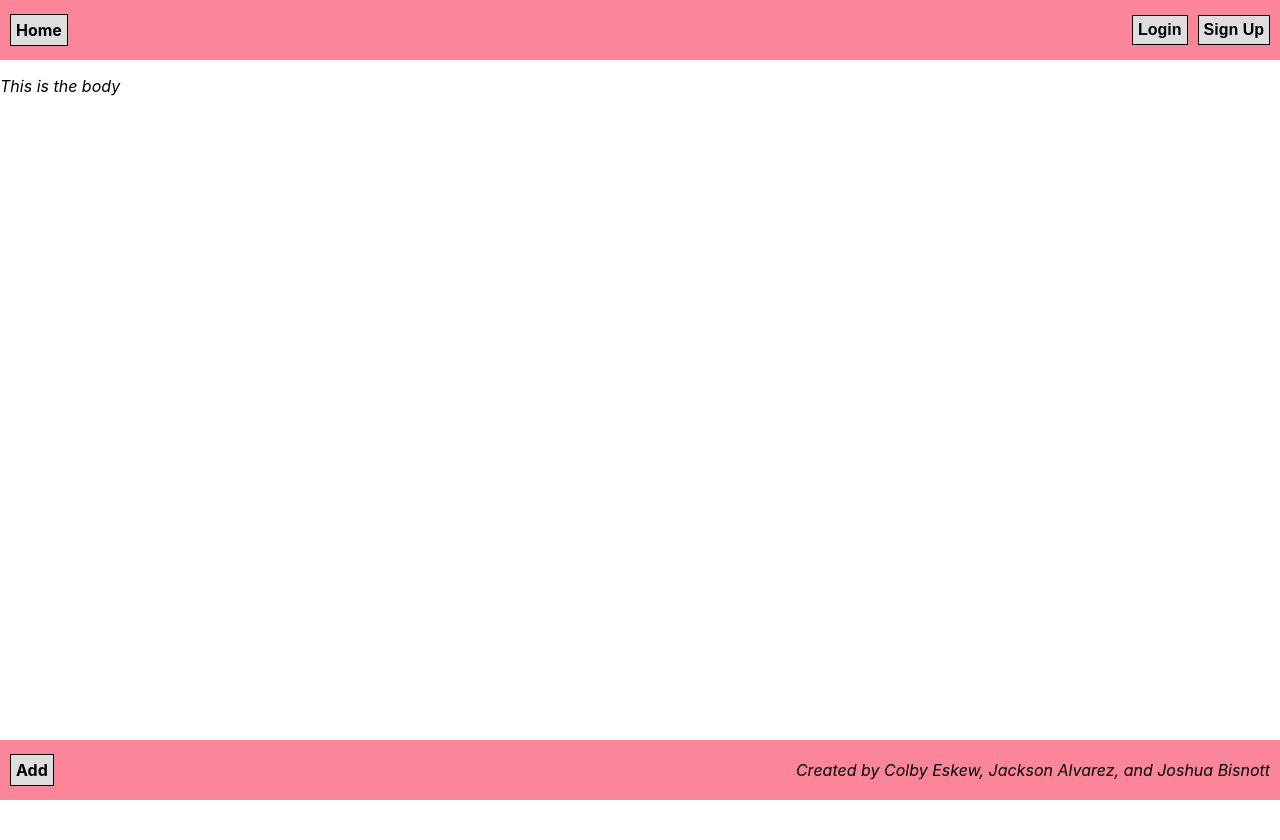
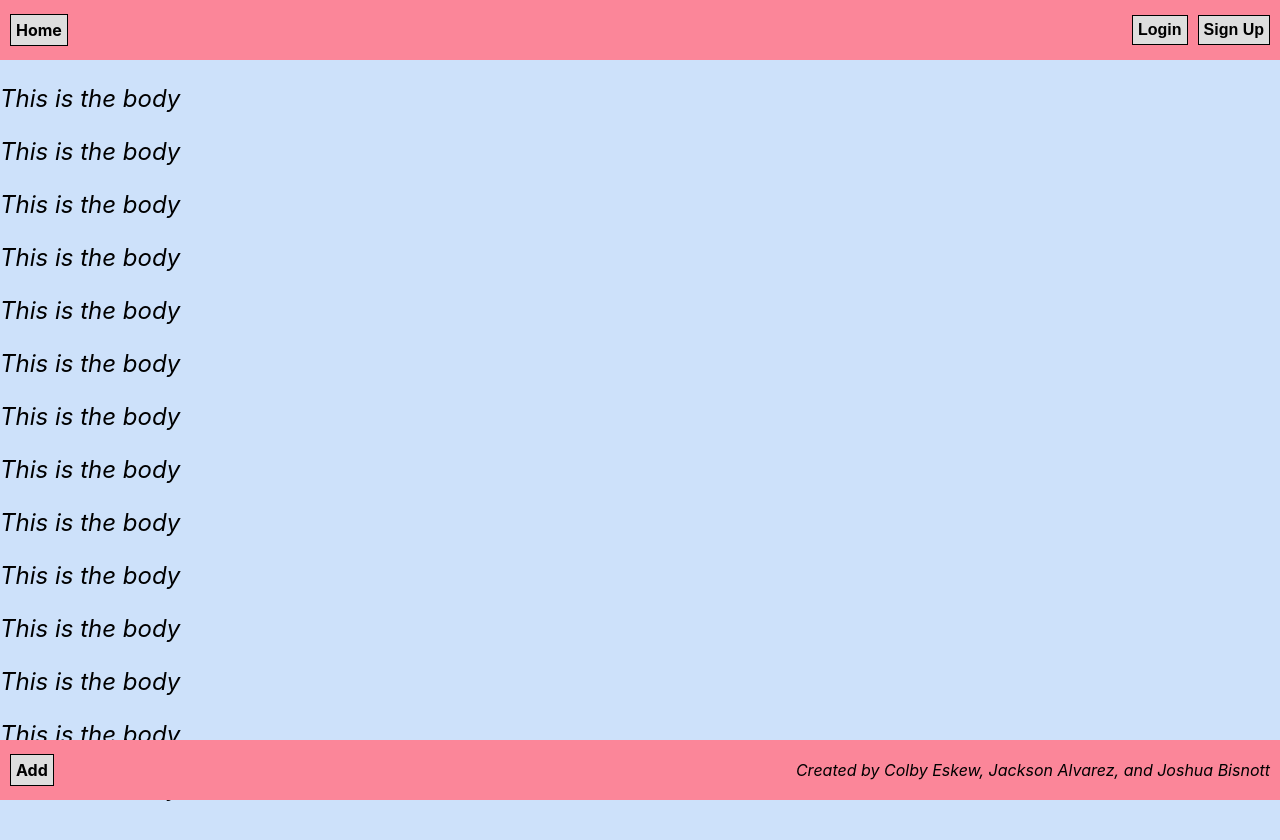
Before and after one commit to jacksonalvarez12/CSCI4300-TermProject, a React (Create React App) app in the folder react-app/: page / in a window 1280 px wide. Shown: the top 840 px of the page. Before the commit the page ends 800 px from the top, so only its background shows below. Built offline with nearby package versions, Linux system fonts and the light colour scheme.

Commit message:
Fixed css

```diff
--- a/react-app/src/BodyComponent/Body.css
+++ b/react-app/src/BodyComponent/Body.css
@@ -0,0 +1,3 @@
+.body {
+    background-color: rgb(205, 225, 250);
+}
--- a/react-app/src/BodyComponent/Body.js
+++ b/react-app/src/BodyComponent/Body.js
@@ -10,9 +10,25 @@ class Body extends React.Component {
     // auth not working yet
   }
 
+  // <p> elements just to test css
   render() {
     return (
-      <p>This is the body</p>
+      <div className="body">
+      <p style={{'font-size':'24px'}}>This is the body</p>
+      <p style={{'font-size':'24px'}}>This is the body</p>
+      <p style={{'font-size':'24px'}}>This is the body</p>
+      <p style={{'font-size':'24px'}}>This is the body</p>
+      <p style={{'font-size':'24px'}}>This is the body</p>
+      <p style={{'font-size':'24px'}}>This is the body</p>
+      <p style={{'font-size':'24px'}}>This is the body</p>
+      <p style={{'font-size':'24px'}}>This is the body</p>
+      <p style={{'font-size':'24px'}}>This is the body</p>
+      <p style={{'font-size':'24px'}}>This is the body</p>
+      <p style={{'font-size':'24px'}}>This is the body</p>
+      <p style={{'font-size':'24px'}}>This is the body</p>
+      <p style={{'font-size':'24px'}}>This is the body</p>
+      <p style={{'font-size':'24px'}}>This is the body</p>
+      </div>
     );
   }
 }
--- a/react-app/src/FooterComponent/Footer.css
+++ b/react-app/src/FooterComponent/Footer.css
@@ -7,11 +7,11 @@ footer {
     background-color: rgb(251, 134, 153);
     height: 40px;
     font-size: 1rem;
-    position: absolute;
+    position: sticky;
     bottom: 0;
     left: 0;
     right:0;
-
+    margin: 0;
 
 
 }
--- a/react-app/src/HeaderComponent/Header.css
+++ b/react-app/src/HeaderComponent/Header.css
@@ -58,3 +58,11 @@ header {
 .italic {
     font-style: italic;
 }
+
+header {
+    position: sticky;
+    left: 0;
+    right:0;
+    top: 0;
+    margin: 0;
+}
--- a/react-app/src/index.css
+++ b/react-app/src/index.css
@@ -5,6 +5,7 @@ body {
     sans-serif;
   -webkit-font-smoothing: antialiased;
   -moz-osx-font-smoothing: grayscale;
+  background-color: rgb(205, 225, 250)
 }
 
 code {
```
